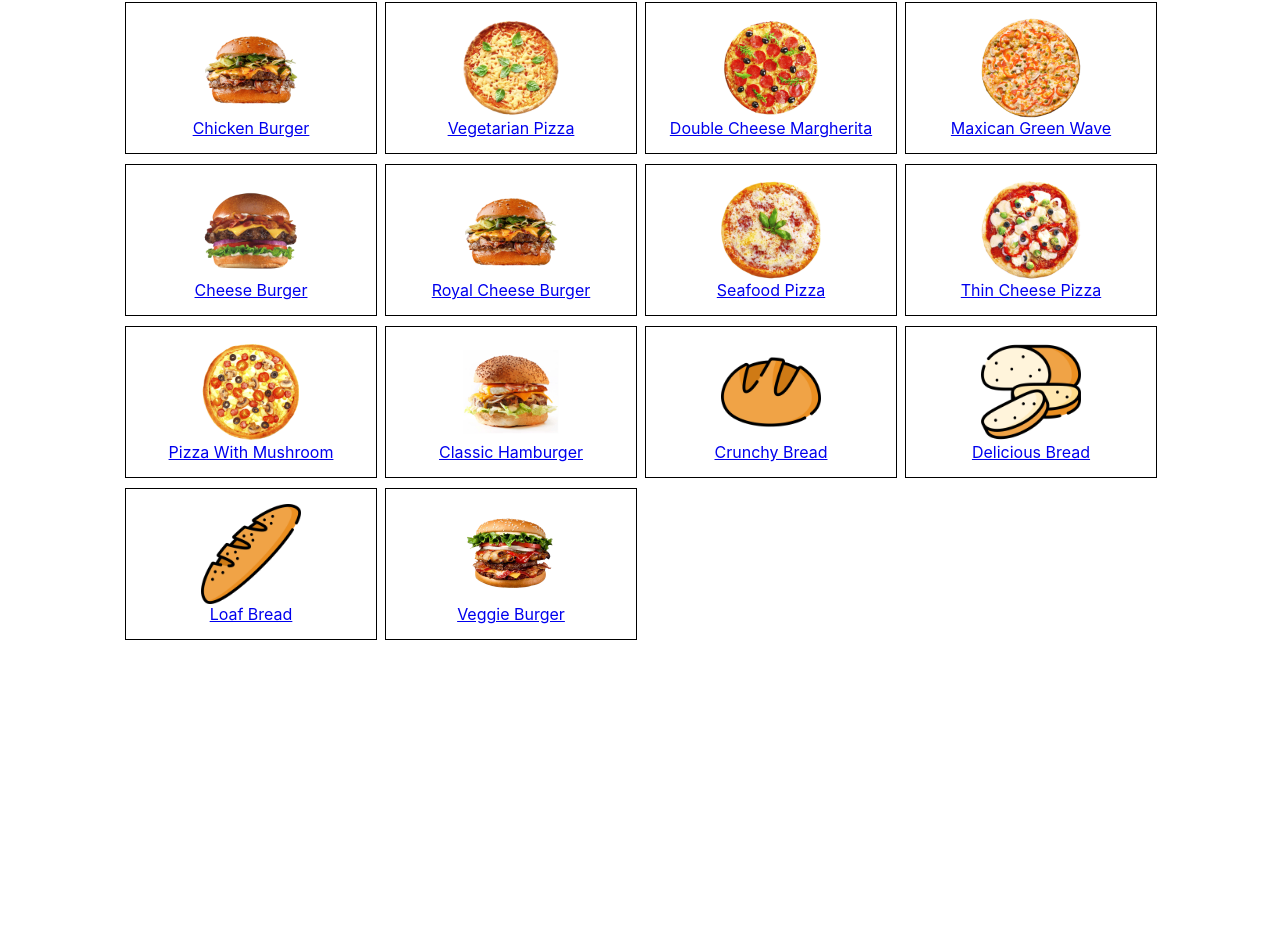
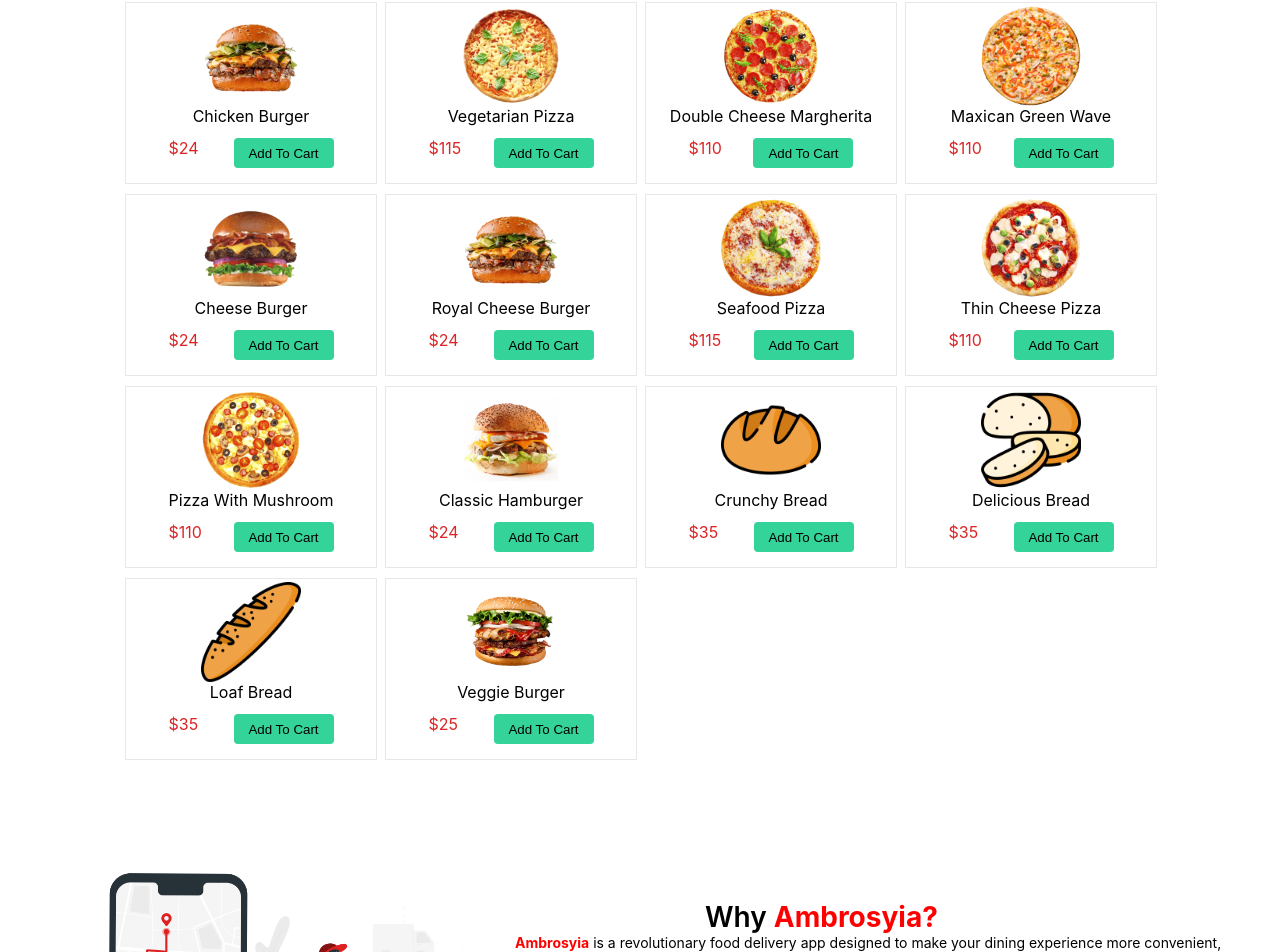
Before and after one commit to krka1309/Food_Application_ReactJs, a React (Create React App) app: page / in a window 1280 px wide. Shown: the part 1812-2764 px from the top of the page. Before the commit the page ends 2452 px from the top, so only its background shows below. Built offline with nearby package versions, Linux system fonts and the light colour scheme.

Commit message:
why Ambrosiya commponent added

```diff
--- a/src/App.js
+++ b/src/App.js
@@ -2,7 +2,6 @@ import "./App.css";
 import { BrowserRouter as Router, Route, Routes } from "react-router-dom";
 import Home from "./pages/home/home";
 import Food from "./pages/food/food";
-import Cart from "./pages/cart/cart";
 import Contact from "./pages/contact/contact";
 import Header from "./components/header/header";
 import Card from "./pages/cart/cart";
--- a/src/components/productsCard/products.css
+++ b/src/components/productsCard/products.css
@@ -2,15 +2,13 @@
   display: flex;
   justify-content: center;
   align-items: center;
-  border: 1px solid black;
-  height: 150px;
+  border: 1px solid #e5e7eb;
+  height: 180px;
   width: 250px;
   flex-direction: row;
+  transition: transform 0.3s ease;
 }
-/* .productsChildDiv {
-  display: grid;
-  grid-template-columns: repeat(4, minmax(0, 1fr));
-} */
+
 .productImage {
   width: 100px;
   height: 100px;
@@ -21,3 +19,23 @@
   align-items: center;
   flex-direction: column;
 }
+.productsMainDIv:hover {
+  transform: scale(1.1);
+}
+.addToCartDiv {
+  display: flex;
+  width: 165px;
+  padding: 12px;
+  justify-content: space-between;
+}
+.addToCartBtn {
+  color: black;
+  width: 100px;
+  height: 30px;
+  border: none;
+  background-color: rgb(52 211 153);
+  border-radius: 4px;
+}
+.addToCartBtn:hover {
+  background-color: rgb(220 38 38);
+}
--- a/src/components/productsCard/products.jsx
+++ b/src/components/productsCard/products.jsx
@@ -8,7 +8,19 @@ const Products = (props) => {
       <div className="productsChildDiv">
         <div className="childDiv2">
           <img src={image01} className="productImage" />
-          <Link>{title}</Link>
+          <Link
+            style={{
+              color: "black",
+              listStyleType: "none",
+              textDecoration: "none",
+            }}
+          >
+            {title}
+          </Link>
+          <div className="addToCartDiv">
+            <span style={{ color: "rgb(220 38 38)" }}>${price}</span>
+            <button className="addToCartBtn">Add To Cart</button>
+          </div>
         </div>
       </div>
     </div>
--- a/src/index.js
+++ b/src/index.js
@@ -3,14 +3,9 @@ import ReactDOM from "react-dom/client";
 import "./index.css";
 import App from "./App";
 import reportWebVitals from "./reportWebVitals";
-import { BrowserRouter as Router } from "react-router-dom";
 
 const root = ReactDOM.createRoot(document.getElementById("root"));
-root.render(
-  <React.StrictMode>
-    <App />
-  </React.StrictMode>
-);
+root.render(<App />);
 
 // If you want to start measuring performance in your app, pass a function
 // to log results (for example: reportWebVitals(console.log))
--- /dev/null
+++ b/src/pages/Ambrosiya/ambrosiya.css
@@ -0,0 +1,36 @@
+.aboutUs {
+  margin-top: 100px;
+  display: flex;
+  justify-content: space-between;
+  margin-right: 50px;
+}
+.why {
+  display: flex;
+  /* position: absolute; */
+  flex-direction: column;
+  /* justify-content: center; */
+  /* align-items: center; */
+  margin-top: 40px;
+}
+.whyImage {
+  height: 300px;
+  width: 515px;
+  object-fit: cover;
+}
+.whyParagraph {
+  font-size: 14px;
+}
+.heading {
+  position: relative;
+  margin-left: 190px;
+  font-size: 28px;
+  font-weight: 600;
+}
+.listStyle {
+  text-decoration: none;
+  list-style: none;
+  margin-top: 12px;
+}
+.tickeIcon {
+  margin-right: 4px;
+}
--- /dev/null
+++ b/src/pages/Ambrosiya/ambrosiya.jsx
@@ -0,0 +1,41 @@
+import React from "react";
+import whyImg from "../../assets/imagesAll/location.png";
+import "./ambrosiya.css";
+import { AiOutlineCheckCircle } from "react-icons/ai";
+const Ambrosiya = () => {
+  return (
+    <div className="aboutUs">
+      <div className="whyImage">
+        <img src={whyImg} alt="" className="whyImage" />
+      </div>
+      <div className="why">
+        <span className="heading">
+          Why <strong style={{ color: "red" }}>Ambrosyia?</strong>
+        </span>
+        <p className="whyParagraph">
+          <b style={{ color: "red" }}>Ambrosyia</b> is a revolutionary food
+          delivery app designed to make your dining experience more convenient,
+          <br /> enjoyable, and hassle-free. With a wide range of restaurants,
+          cuisines, and delivery options at your fingertips, <br />
+          you can satisfy your cravings in just a few taps.
+        </p>
+        <ol className="listStyle">
+          <li>
+            <AiOutlineCheckCircle className="tickeIcon" />
+            Fresh and tasty foods
+          </li>
+          <li>
+            <AiOutlineCheckCircle className="tickeIcon" />
+            Quatity Support
+          </li>
+          <li>
+            <AiOutlineCheckCircle className="tickeIcon" />
+            Order from any location
+          </li>
+        </ol>
+      </div>
+    </div>
+  );
+};
+
+export default Ambrosiya;
--- a/src/pages/hero/hero.jsx
+++ b/src/pages/hero/hero.jsx
@@ -1,5 +1,4 @@
 import React from "react";
-import Header from "../../components/header/header";
 import boy from "../../assets/images/boyA.jpeg";
 import "./hero.css";
 
@@ -19,7 +18,7 @@ const Hero = () => {
         </p>
       </div>
 
-      <img src={boy} className="boyImage" />
+      <img src={boy} className="boyImage" alt="" />
     </div>
   );
 };
--- a/src/pages/home/home.js
+++ b/src/pages/home/home.js
@@ -1,6 +1,4 @@
 import React, { useState } from "react";
-import Header from "../../components/header/header";
-import boy from "../../assets/images/boyA.jpeg";
 import "./home.css";
 import Hero from "../hero/hero";
 import FoodCard from "../card/foodCard";
@@ -10,6 +8,7 @@ import bread from "../../assets/imagesAll/bread.png";
 import products from "../../assets/fake-data/products";
 import Delivery from "../hero/delivery";
 import Products from "../../components/productsCard/products";
+import Ambrosiya from "../Ambrosiya/ambrosiya";
 
 const Home = () => {
   const [allProducts, setAllProducts] = useState(products);
@@ -23,15 +22,15 @@ const Home = () => {
         <div className="childDiv1">
           <button className="titleAll">All</button>
           <button className="titleImages">
-            <img src={burger} />
+            <img src={burger} alt="" />
             Burger
           </button>
           <button className="titleImages">
-            <img src={pizza} />
+            <img src={pizza} alt="" />
             Pizza
           </button>
           <button className="titleImages">
-            <img src={bread} />
+            <img src={bread} alt="" />
             Bread
           </button>
         </div>
@@ -43,6 +42,7 @@ const Home = () => {
           })}
         </div>
       </div>
+      <Ambrosiya />
     </div>
   );
 };
```
